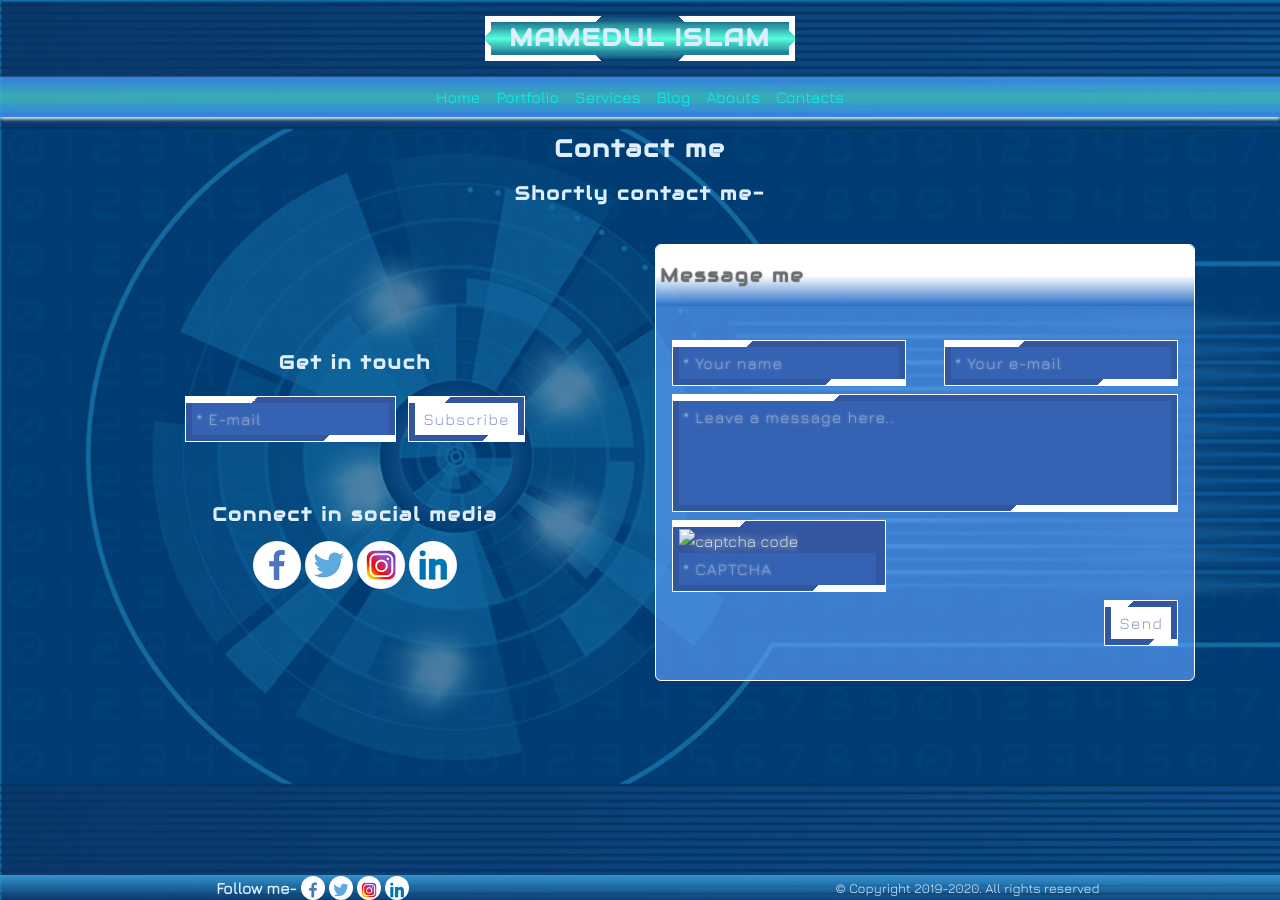
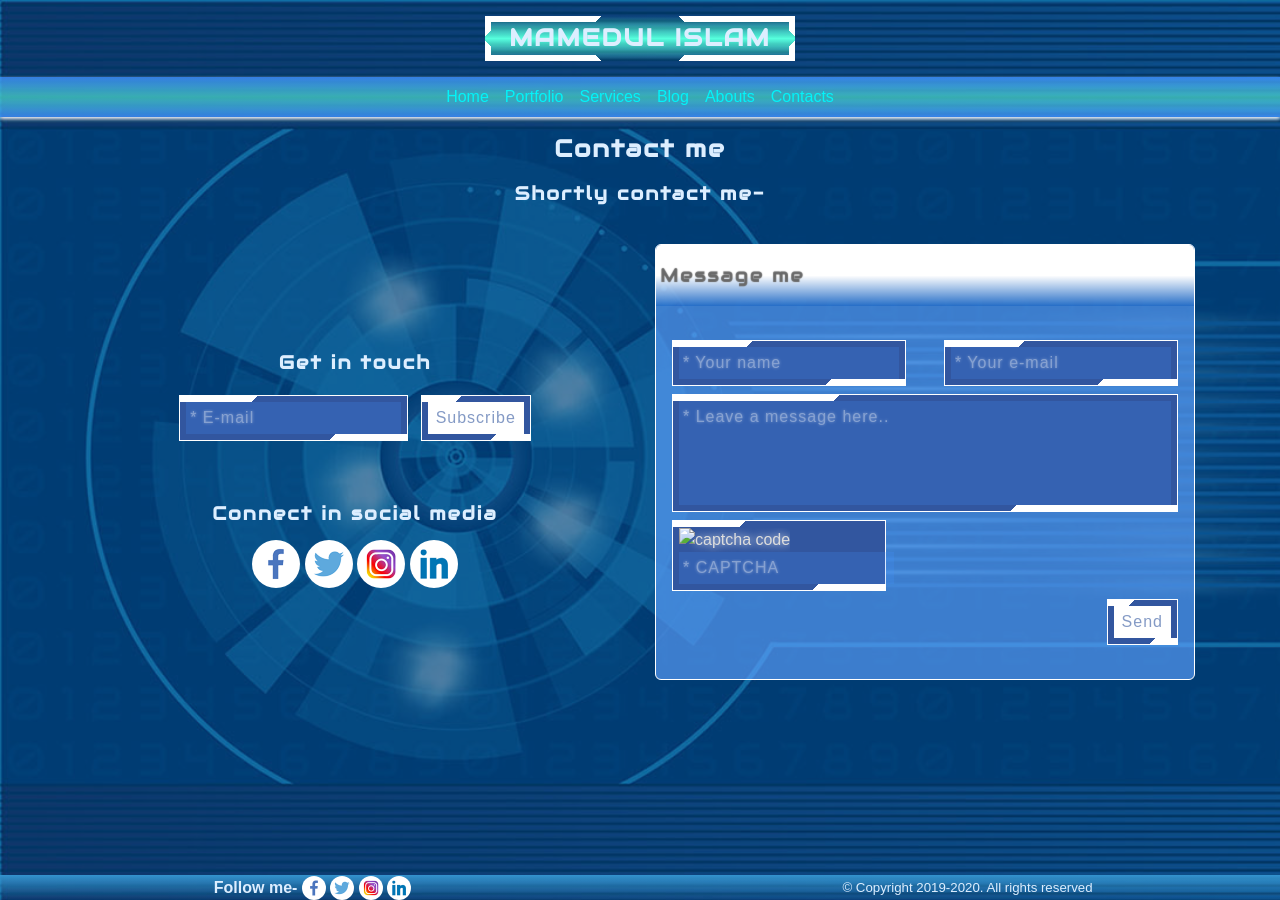
Before and after one commit to mamedul/mamedul.github.io, a Jekyll site: the page built from contacts.md, in a window 1280 px wide. Built offline with Jekyll 4.4.1, drawn with Linux system fonts in a browser that asks for light colours.

Commit message:
Update tech.css

```diff
--- a/assets/css/tech.css
+++ b/assets/css/tech.css
@@ -119,7 +119,7 @@ body{
 	padding: 0px;
 	font-size: 1em;
 	line-height: 1.5em;
-	font-family: 'Jura', sans-serif;
+	font-family: 'Quantico', sans-serif;
 	color: #ddeeff;
 	background-color: #03114c;
 	background-color: rgba(64, 144, 255, 0.8);
```
